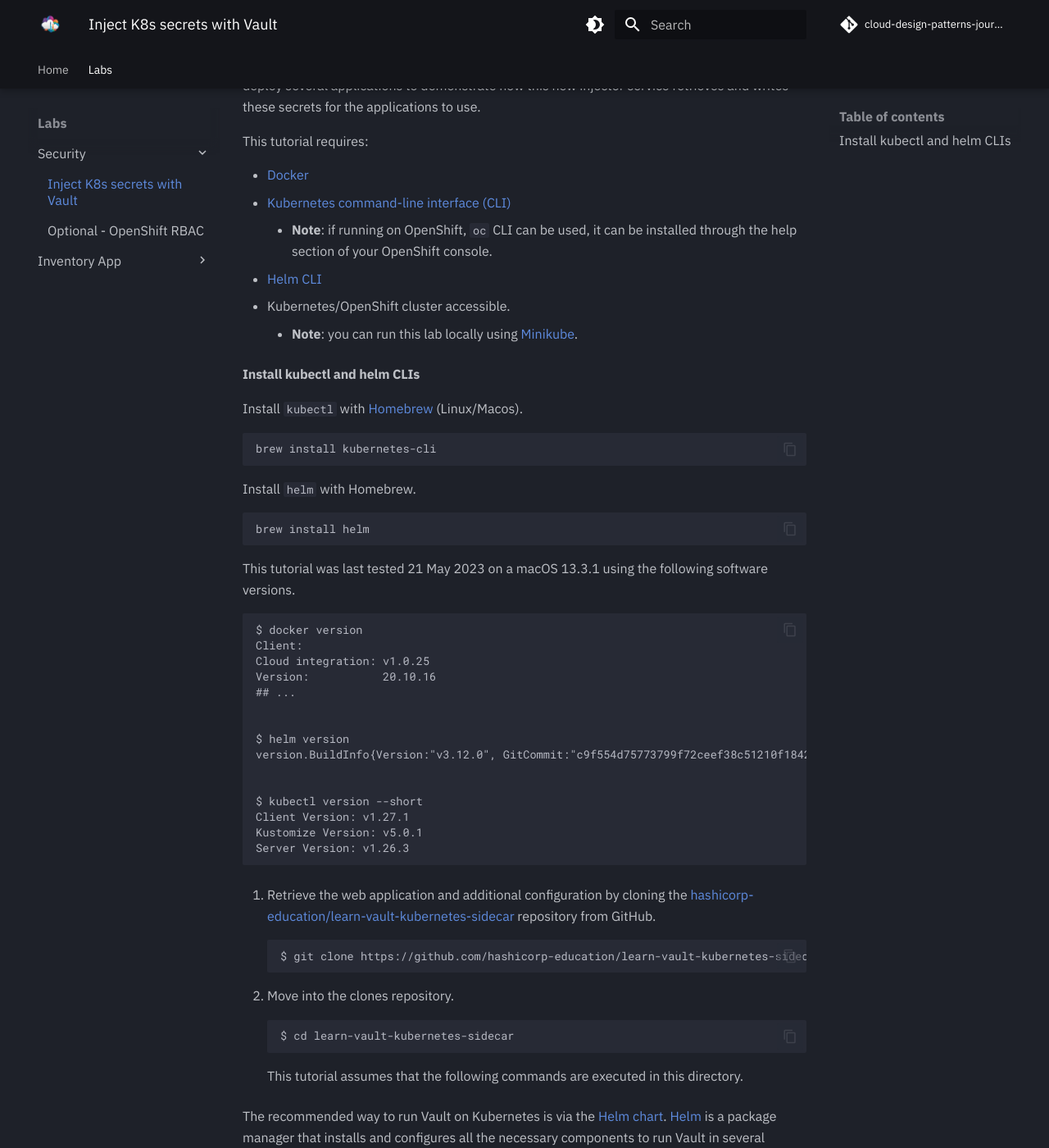
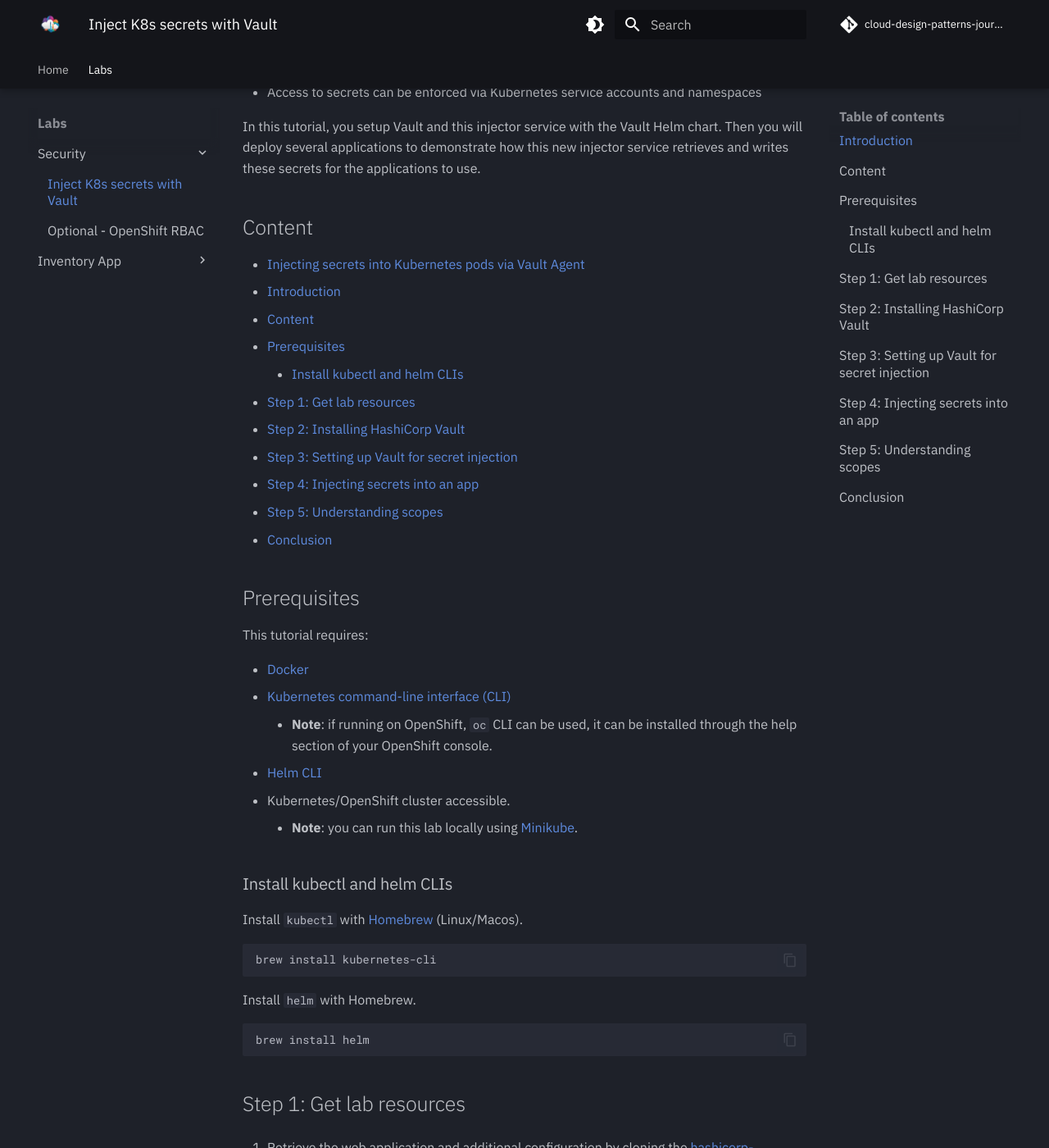
Before and after one commit to cloud-design-patterns-journey/docs, an MkDocs documentation site: the page built from docs/labs/security/inject-k8s-secrets-vault.md, in a window 1280 px wide and 1400 px high, scrolled down 797 px. Shown: the whole window at 82% size. Built offline with MkDocs 1.6.1 and Material for MkDocs 9.7.7, drawn with Linux system fonts in a browser that asks for light colours; comment, search, counter and statistics services are not loaded; some of the changed text lies outside the part shown.

Commit message:
security labs do425
Signed-off-by: Noé Samaille <noe.samaille@ibm.com>

````diff
--- a/docs/labs/security/inject-k8s-secrets-vault.md
+++ b/docs/labs/security/inject-k8s-secrets-vault.md
@@ -1,6 +1,8 @@
 # Injecting secrets into Kubernetes pods via Vault Agent
 
 ~30 min
+
+## Introduction
 
 Deploying applications that act as secret consumers of Vault require the application to:
 
@@ -21,6 +23,22 @@
 
 In this tutorial, you setup Vault and this injector service with the Vault Helm chart. Then you will deploy several applications to demonstrate how this new injector service retrieves and writes these secrets for the applications to use.
 
+## Content
+
+- [Injecting secrets into Kubernetes pods via Vault Agent](#injecting-secrets-into-kubernetes-pods-via-vault-agent)
+  - [Introduction](#introduction)
+  - [Content](#content)
+  - [Prerequisites](#prerequisites)
+    - [Install kubectl and helm CLIs](#install-kubectl-and-helm-clis)
+  - [Step 1: Get lab resources](#step-1-get-lab-resources)
+  - [Step 2: Installing HashiCorp Vault](#step-2-installing-hashicorp-vault)
+  - [Step 3: Setting up Vault for secret injection](#step-3-setting-up-vault-for-secret-injection)
+  - [Step 4: Injecting secrets into an app](#step-4-injecting-secrets-into-an-app)
+  - [Step 5: Understanding scopes](#step-5-understanding-scopes)
+  - [Conclusion](#conclusion)
+
+## Prerequisites
+
 This tutorial requires:
 
 *   [Docker](https://www.docker.com/products/docker-desktop/)
@@ -30,7 +48,7 @@
 *   Kubernetes/OpenShift cluster accessible.
     *   **Note**: you can run this lab locally using [Minikube](https://minikube.sigs.k8s.io/docs/start).
 
-#### [](https://developer.hashicorp.com/vault/tutorials/kubernetes/kubernetes-sidecar#install-kubectl-and-helm-clis)Install kubectl and helm CLIs
+### Install kubectl and helm CLIs
 
 Install `kubectl` with [Homebrew](https://brew.sh/) (Linux/Macos).
 
@@ -44,23 +62,7 @@
 brew install helm
 ```
 
-This tutorial was last tested 21 May 2023 on a macOS 13.3.1 using the following software versions.
-
-    $ docker version
-    Client:
-    Cloud integration: v1.0.25
-    Version:           20.10.16
-    ## ...
-
-
-    $ helm version
-    version.BuildInfo{Version:"v3.12.0", GitCommit:"c9f554d75773799f72ceef38c51210f1842a1dea", GitTreeState:"clean", GoVersion:"go1.20.4"}
-
-
-    $ kubectl version --short
-    Client Version: v1.27.1
-    Kustomize Version: v5.0.1
-    Server Version: v1.26.3
+## Step 1: Get lab resources
 
 1.  Retrieve the web application and additional configuration by cloning the [hashicorp-education/learn-vault-kubernetes-sidecar](https://github.com/hashicorp-education/learn-vault-kubernetes-sidecar) repository from GitHub.
 
@@ -72,6 +74,8 @@
         $ cd learn-vault-kubernetes-sidecar
 
     This tutorial assumes that the following commands are executed in this directory.
+
+## Step 2: Installing HashiCorp Vault
 
 The recommended way to run Vault on Kubernetes is via the [Helm chart](https://developer.hashicorp.com/vault/docs/platform/k8s/helm). [Helm](https://helm.sh/docs/helm/) is a package manager that installs and configures all the necessary components to run Vault in several different modes. A Helm chart includes [templates](https://helm.sh/docs/chart_template_guide) that enable conditional and parameterized execution. These parameters can be set through command-line arguments or defined in YAML.
 
@@ -149,14 +153,15 @@
 
     Wait until the `vault-0` pod and `vault-agent-injector` pod are running and ready (`1/1`).
 
+## Step 3: Setting up Vault for secret injection
 
 The applications that you deploy in the [Inject secrets into the pod](https://developer.hashicorp.com/vault/tutorials/kubernetes/kubernetes-sidecar#inject-secrets-into-the-pod) section expect Vault to store a username and password stored at the path `internal/database/config`. To create this secret requires that a [key-value secret engine](https://developer.hashicorp.com/vault/docs/secrets/kv/kv-v2) is enabled and a username and password is put at the specified path.
 
 1.  Start an interactive shell session on the `vault-0` pod.
 
+        $ kubectl config set-context --current --namespace lab-security
         $ kubectl exec -it vault-0 -- /bin/sh
         / $
-
 
     Your system prompt is replaced with a new prompt `/ $`. Commands issued at this prompt are executed on the `vault-0` container.
 
@@ -263,6 +268,7 @@
 
 5.  Lastly, exit the `vault-0` pod.
 
+## Step 4: Injecting secrets into an app
 
 The Vault Kubernetes authentication role defined a Kubernetes service account named `internal-app-${INITIALS}`.
 
@@ -341,8 +347,6 @@
         $ kubectl get pods
         NAME                                    READY   STATUS    RESTARTS   AGE
         orgchart-69697d9598-l878s               1/1     Running   0          18s
-        vault-0                                 1/1     Running   0          58m
-        vault-agent-injector-5945fb98b5-tpglz   1/1     Running   0          58m
 
 
     The orgchart pod is displayed here as the pod prefixed with `orgchart`.
@@ -494,8 +498,6 @@
 
         postgresql://db-readonly-user:db-secret-password@postgres:5432/wizard
 
-
-
 The annotations may patch these secrets into any deployment. Pods require that the annotations be included in their initial definition.
 
 1.  Display the pod definition for the `payroll` application.
@@ -548,7 +550,7 @@
 
         postgresql://db-readonly-user:db-secret-password@postgres:5432/wizard
 
-
+## Step 5: Understanding scopes
 
 Pods run with a Kubernetes service account other than the ones defined in the Vault Kubernetes authentication role are **NOT** able to access the secrets defined at that path.
 
@@ -852,7 +854,9 @@
     postgresql://db-readonly-user:db-secret-password@postgres:5432/wizard
     ```
 
-You launched Vault and the injector service with the Vault Helm chart. Learn more about the Vault Helm chart by reading the [documentation](https://developer.hashicorp.com/vault/docs/platform/k8s), exploring the [project source code](https://github.com/hashicorp/vault-helm), reading the blog post announcing the ["Injecting Vault Secrets into Kubernetes Pods via a Sidecar"](https://www.hashicorp.com/blog/injecting-vault-secrets-into-kubernetes-pods-via-a-sidecar), or the documentation for [Agent Sidecar Injector](https://developer.hashicorp.com/vault/docs/platform/k8s/injector)
+## Conclusion
+
+Congrats, you have completed the lab! You launched Vault and the injector service with the Vault Helm chart. Learn more about the Vault Helm chart by reading the [documentation](https://developer.hashicorp.com/vault/docs/platform/k8s), exploring the [project source code](https://github.com/hashicorp/vault-helm), reading the blog post announcing the ["Injecting Vault Secrets into Kubernetes Pods via a Sidecar"](https://www.hashicorp.com/blog/injecting-vault-secrets-into-kubernetes-pods-via-a-sidecar), or the documentation for [Agent Sidecar Injector](https://developer.hashicorp.com/vault/docs/platform/k8s/injector)
 
 Then you deployed several applications to demonstrate how this new injector service retrieves and writes these secrets for the applications to use. Explore how pods can retrieve them [directly via network requests](https://developer.hashicorp.com/vault/tutorials/kubernetes/kubernetes-minikube-consul) or secrets [mounted on ephemeral volumes](https://developer.hashicorp.com/vault/tutorials/kubernetes/kubernetes-secret-store-driver).
 
````
Also changed, not shown: docs/labs/security/openshift-rbac.md (+1 -1 lines).
